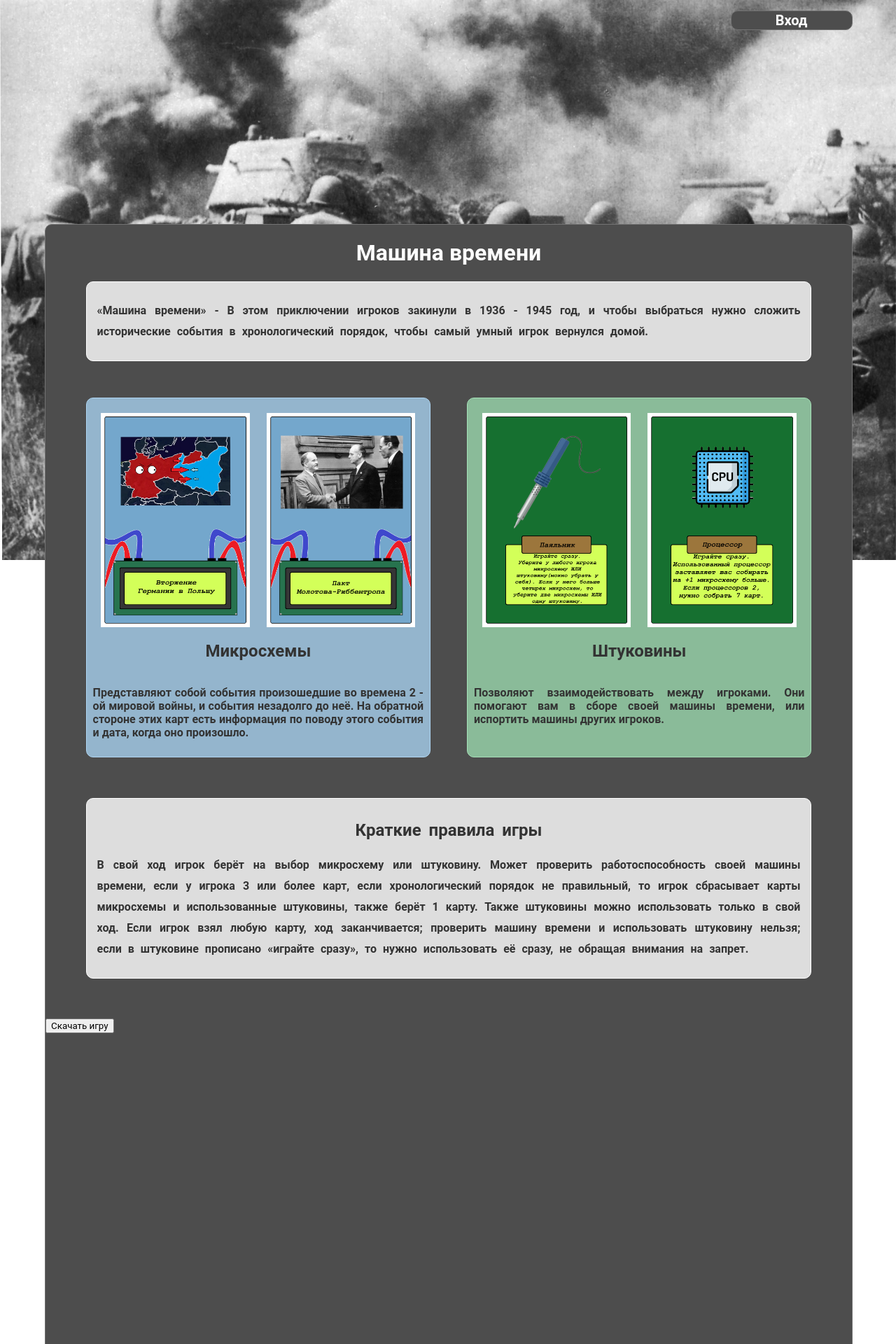
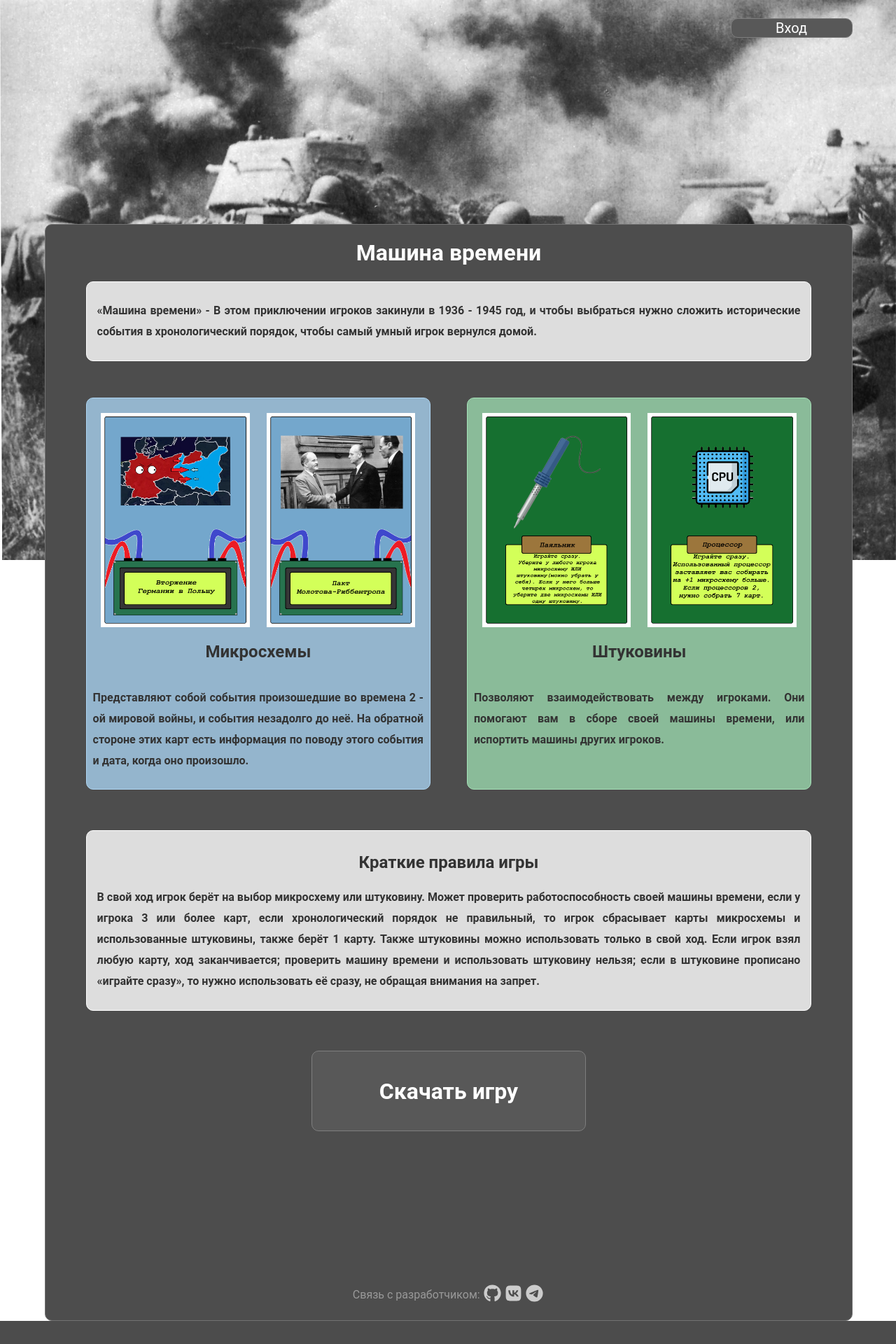
Before and after one commit to Marhonde/Site, a PHP site: page /html/index.html in a window 1280 px wide. Shown: the top 1920 px of the page at 70% size. After the commit the page ends 1887 px from the top, so only its background shows below. Run offline with PHP 8.4, Linux system fonts and the light colour scheme.

Commit message:
modified:   css/cards.css 	new file:   css/downloadGameButton.css 	new file:   css/footer.css 	modified:   css/header.css 	modified:   css/style.css 	renamed:    index.html -> html/index.html 	new file:   img/GitHub.svg 	new file:   img/tg.svg 	new file:   img/vk.svg 	modified:   js/animScroll.js 	renamed:    php/registration.php -> php/login.php

```diff
--- a/css/cards.css
+++ b/css/cards.css
@@ -10,35 +10,31 @@
     text-align: center;
 }
 
-.microchips {
+.microchips, .shtukovins {
     position: relative;
     width: calc(40% - 5%);
     padding: 9px;
-    background: #94b5cd;
     margin-top: 5%;
     margin-right: 5%;
-    text-align: justify;
-    color: #333;
-    border: 1px solid #afd6f3;
-    border-radius: 10px;
-    flex: 1;
-    font-size: 16px;
-    font-weight: bold;
-}
-
-.shtukovins {
-    position: relative;
-    width: calc(40% - 5%);
-    padding: 9px;
-    background: #8abb99;
-    border: 1px solid #a6e1b8;
-    margin-top: 5%;
     text-align: justify;
     color: #333;
     border-radius: 10px;
     flex: 1;
     font-size: 16px;
     font-weight: bold;
+    /* word-spacing: 5px; */
+    line-height: 30px;
+}
+
+.shtukovins {
+    background: #8abb99;
+    border: 1px solid #a6e1b8;
+    margin-right: 0;
+}
+
+.microchips {
+    background: #94b5cd;
+    border: 1px solid #afd6f3;
 }
 
 .imgs {
--- /dev/null
+++ b/css/downloadGameButton.css
@@ -0,0 +1,27 @@
+.download-btn-position {
+    display: flex;
+    justify-content: center;
+    margin: 0 5% 0 5%;
+}
+
+/* кнопка скачивания игры */
+.download-game {
+    width: clamp(300px, 392.664px, 100%);
+    height: 115px;
+    flex-shrink: 0;
+    /* filter: drop-shadow(0px 7px 0px #fff); */
+    font-size: 32px;
+    cursor: pointer;
+    border-radius: 10px;
+    border: 1px solid #7e7e7e;
+    background: #585858;
+    color: #fff;
+    font-weight: bold;
+    transition: all ease 0.2s;
+}
+
+.download-game:hover {
+    background: #737373;
+    border: 1px solid #999999;
+    /* color: #fff; */
+}
--- /dev/null
+++ b/css/footer.css
@@ -0,0 +1,37 @@
+footer {
+    height: 250px;
+    padding-bottom: 20px;
+}
+
+nav {
+    display: flex;
+    justify-content: center;
+    align-items:end;
+    height: 100%;
+}
+
+nav ul {
+    display: flex;
+    justify-content: center;
+    list-style-type: none;
+    margin: 0;
+    padding: 0;
+    width: 100%;
+}
+
+nav span {
+    display: flex;
+    margin: 0 2.5px 0 0;
+    align-items: center;
+    color: #999999;
+}
+
+nav li {
+    display: inline;
+}
+
+footer img {
+    width: 25px;
+    height: 25px;
+    margin: 2.5px;
+}
--- a/css/header.css
+++ b/css/header.css
@@ -30,17 +30,30 @@
     color: #fff;
     width: 140px;
     height: 27px;
-    margin: 3% 12.2% 0 0 ;
+    margin: 5% 12.2% 0 0 ;
     max-height: max-content;
     width: 174px;
     height: 43px;
     /* padding: 0 0 20px 0; */
-    background: #4D4D4D;
-    border: 1px solid #737373;
+    border: 1px solid #7e7e7e;
+    background: #585858;
+    /* background: #4D4D4D;
+    border: 1px solid #737373; */
     border-radius: 10px;
     cursor: pointer;
+    transition: all ease 0.2s;
 }
 
-.login-text {
-    margin: 0 0 0 0;
+.login-button:hover {
+    background: #737373;
+    border: 1px solid #999999;
 }
+
+.login-button p {
+    margin: 0;
+    color: #FFF;
+    font-size: 20px;
+    font-style: normal;
+    font-weight: 400;
+    line-height: normal;
+}
--- a/css/style.css
+++ b/css/style.css
@@ -8,7 +8,7 @@
 
 body {
     margin: 0;
-    height: 2000px;
+    /* height: 2000px; */
 }
 
 /* свойства картинки на заднем фоне */
@@ -26,13 +26,14 @@ body {
 main {
     position: absolute;
     width: calc(100% - 10%);
-    height: 3000px;
+    /* height: 2000px; */
     margin: 25% 5% 0 5%;
     background-color: #4d4d4d;
     border: 1px solid #737373;
     color: #fff;
     font-size: 16px;
     border-radius: 10px;
+    /* padding-bottom: 100px; */
     /* box-shadow: -4px -4px 6px rgba(0, 0, 0, 0.2); */
     /* flex-direction: column; */
 }
@@ -48,7 +49,7 @@ main {
     margin-left: 5%;
     margin-right: 5%;
     text-align: justify;
-    word-spacing: 5px;
+    /* word-spacing: 5px; */
     line-height: 30px;
     font-weight: bold;
     border-radius: 10px;
@@ -67,7 +68,7 @@ main {
     color: #333;
     margin: 5%;
     text-align: justify;
-    word-spacing: 5px;
+    /* word-spacing: 5px; */
     line-height: 30px;
     border-radius: 10px;
     max-width: 100%;
--- a/index.html
+++ b/html/index.html
@@ -2,11 +2,13 @@
 <html lang="ru">
 <head>
     <meta charset="UTF-8">
-    <link rel="stylesheet" href="css/header.css"> <!-- стиль шапки -->
-    <link rel="stylesheet" href="css/style.css"> <!-- основные стили страницы -->
-    <link rel="stylesheet" href="css/cards.css"> <!-- стили блока карты и блоков внутри него -->
-    <link rel="stylesheet" href="css/animations.css"> <!-- анимации блоков(keyframes и анимации через js) -->
-    <link rel="stylesheet" href="css/zoom.css"> <!-- изменение размера текста при приближении внутри блока карты -->
+    <link rel="stylesheet" href="../css/downloadGameButton.css">
+    <link rel="stylesheet" href="../css/footer.css">
+    <link rel="stylesheet" href="../css/header.css"> <!-- стиль шапки -->
+    <link rel="stylesheet" href="../css/style.css"> <!-- основные стили страницы -->
+    <link rel="stylesheet" href="../css/cards.css"> <!-- стили блока карты и блоков внутри него -->
+    <link rel="stylesheet" href="../css/animations.css"> <!-- анимации блоков(keyframes и анимации через js) -->
+    <link rel="stylesheet" href="../css/zoom.css"> <!-- изменение размера текста при приближении внутри блока карты -->
     <link type="image/png" href=""> <!-- логотип -->
     <meta http-equiv="X-UA-Compatible" content="IE=edge">
     <meta name="viewport" content="width=device-width, initial-scale=1.0">
@@ -15,10 +17,10 @@
     <meta name="keywords" content="игры, настольная игра, карточная игра, вторая мировая война, скачать машина времени"> <!-- подсказки для посковой системы -->
     <title>Машина времени</title>
     <!-- скрипт для скачивания файла из проекта -->
-    <script src="js/downloadGame.js"></script>
+    <script src="../js/downloadGame.js"></script>
     <script>
-        function openRegistrationFile() {
-            window.open("php/registration.php");
+        function openLoginFile(fileName) {
+            window.open(fileName);
         }
     </script>
 </head>
@@ -29,13 +31,10 @@
     <div class="wrapper">
         <!-- шапка сайта -->
         <header>
-            <nav>
-
-            </nav>
             <form method="post" class="form-content">
                 <div class="log-button-position">
-                    <button type="button" class="login-button" name="login" onclick="openRegistrationFile()">
-                        <p class="login-text">
+                    <button type="button" class="login-button" name="login" onclick="openLoginFile('../php/login.php')">
+                        <p>
                             Вход
                         </p>
                     </button>
@@ -70,13 +69,13 @@
                             <!-- объявление блока для размещения картинки внутри -->
                             <div class="img_content">
                                 <!-- добавление картинки -->
-                                <img class="img_in_cards1" src="img/1-1.png" alt="Вторжение Германии в Польшу">
+                                <img class="img_in_cards1" src="../img/1-1.png" alt="Вторжение Германии в Польшу">
                             </div>
                         </div>
 
                         <div class="img_to_center">
                             <div class="img_content">
-                                <img class="img_in_cards2" src="img/2-1.png" alt="Пакт Молотова-Риббентропа">
+                                <img class="img_in_cards2" src="../img/2-1.png" alt="Пакт Молотова-Риббентропа">
                             </div>
                         </div>
 
@@ -96,15 +95,17 @@
                     <div class="imgs">
                         <div class="img_to_center">
                             <div class="img_content">
-                                <img class="img_in_cards3" src="img/паяльник.png" alt="Паяльник">
+                                <img class="img_in_cards3" src="../img/паяльник.png" alt="Паяльник">
                             </div>
                         </div>
+
                         <div class="img_to_center">
                             <div class="img_content">
-                                <img class="img_in_cards4" src="img/процессор.png" alt="Процессор">
+                                <img class="img_in_cards4" src="../img/процессор.png" alt="Процессор">
                             </div>
                         </div>
                     </div>
+
                     <h2 class="heading_3 _anim-items _anim-no-hide">Штуковины</h2>
                     <div class="paragraph_2 _anim-items _anim-no-hide">
                         <p>
@@ -128,17 +129,29 @@
             <!-- конец блока с правилами -->
 
             <!-- кнопка для скачивая файла -->
-            <button type="button" onclick="/* функция из download_gamejs */downloadFile('Game/тут должна быть игра.txt')">Скачать игру</button>
+            <div class="download-btn-position">
+                <button type="button" onclick="/* функция из downloadGame.js */downloadFile('../Game/тут должна быть игра.txt')" class="download-game">Скачать игру</button>
+            </div>
+
+            <footer>
+                <nav>
+                    <ul>
+                        <span>Связь с разработчиком: </span>
+                        <li><a href="https://github.com/Marhonde"><img src="../img/GitHub.svg" alt="GitHub" class="github"></a></li>
+                        <li><a href="https://vk.com/marhonde"><img src="../img/vk.svg" alt="ВК"></a></li>
+                        <li><a href="https://telegram.me/Marh0nde"><img src="../img/tg.svg" alt="Telegram"></a></li>
+                        <!-- <span>Поддержка: </span>
+                        <li><a href="mailto:SemenKuzer@mail.ru"><img src="img/email.svg" alt="Почта"></a></li> -->
+                    </ul>
+                </nav>
+            </footer>
         </main>
 
-        <footer>
-            <a href="mailto:SemenKuzer@mail.ru">Поддержка</a>
-        </footer>
     </div>
     </body>
     <!-- подключение скрипта чинящий текст в блоке карты при приближении -->
-    <script src="js/zoom.js"></script>
+    <script src="../js/zoom.js"></script>
     <!-- подключение скрипта анимаций -->
-    <script src="js/animScroll.js"></script>
+    <script src="../js/animScroll.js"></script>
 </body>
 </html>
--- a/js/animScroll.js
+++ b/js/animScroll.js
@@ -7,7 +7,7 @@ if(animItems.length > 0) {
             const animItem = animItems[index];
             const animItemHeight = animItem.offsetHeight;
             const animItemOffset = offset(animItem).top;
-            const animStart = 4;
+            const animStart = 2;
 
             let animItemPoint = window.innerHeight - animItemHeight / animStart;
             if(animItemHeight > window.innerHeight) {
```
Also changed, not shown: img/GitHub.svg (added), img/tg.svg (added), img/vk.svg (added), php/login.php (renamed from php/registration.php).
